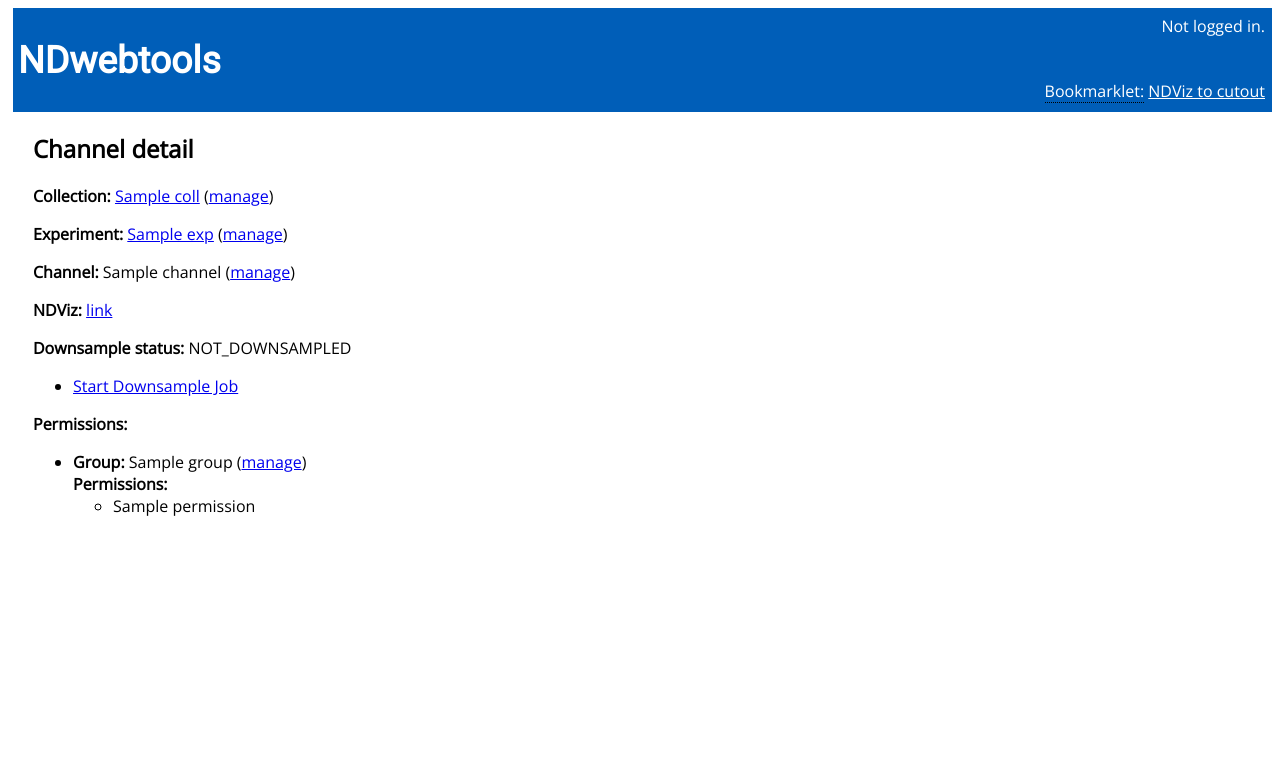
After one commit to neurodata-nomads/ndwebtools, a Django app: template synaptogram/templates/synaptogram/channel_detail.html in a window 1280 px wide. The commit adds this page. Shown: the top 757 px of the page. Run offline with Django 3.2, Linux system fonts and the light colour scheme; the template is opened without the code that fills it: most values are stand-ins (such as "Sample title", 1, 10 or a date in 2020); parts of the project's set-up code (start-up, migrations or seed data) failed here and were passed over.

Commit message:
added a channel detail
using requests.Session
cutout also is more of the experiment detail page now

```diff
--- a/mysite/settings.py
+++ b/mysite/settings.py
@@ -61,6 +61,8 @@ MIDDLEWARE = [
     'django.contrib.messages.middleware.MessageMiddleware',
     'django.middleware.clickjacking.XFrameOptionsMiddleware',
 ]
+
+SESSION_SERIALIZER = 'django.contrib.sessions.serializers.PickleSerializer'
 
 ROOT_URLCONF = 'mysite.urls'
 
--- /dev/null
+++ b/synaptogram/templates/synaptogram/channel_detail.html
@@ -0,0 +1,43 @@
+{% extends 'synaptogram/base.html' %}
+{% block content %}
+
+
+<h2>Channel detail</h2>
+
+{% include 'synaptogram/coll_link.html' %}
+{% include 'synaptogram/exp_link.html' %}
+{% include 'synaptogram/channel_link.html' %}
+
+<p><span class="bold">NDViz:</span>
+    <a href="{{ ndviz_url }}" target="_blank">link</a>
+</p>
+
+
+<p><span class="bold">Downsample status:</span>
+    {{ channel_props.downsample_status }}
+    <ul>
+    {% if channel_props.downsample_status == 'NOT_DOWNSAMPLED' %}
+        <li><a href="{% url 'synaptogram:start_downsample' coll exp channel %}">Start Downsample Job</a></li>
+    {% elif channel_props.downsample_status == 'IN_PROGRESS' %}
+        <li><a href="{% url 'synaptogram:stop_downsample' coll exp channel %}">Stop Downsample Job</a></li>
+    {% endif %}
+    </ul>
+</p>
+
+<p><span class="bold">Permissions:</span>
+<ul>
+    {% for p in permissions %}
+        <li>
+            <span class="bold">Group:</span> {{p.group}} (<a href="https://api.boss.neurodata.io/v1/mgmt/group/{{p.group}}" target="_blank">manage</a>)<br>
+            <span class="bold">Permissions:</span>
+            <ul>
+            {% for p_g in p.permissions %}
+                <li>{{p_g}}</li>
+            {% endfor %}
+            </ul>
+        </li>
+    {% endfor %}
+</ul>
+</p>
+
+{% endblock %}
--- /dev/null
+++ b/synaptogram/templates/synaptogram/channel_link.html
@@ -0,0 +1,4 @@
+<p><span class="bold">Channel:</span>
+<!-- https://api.boss.neurodata.io/v1/mgmt/resources/collman/collman14v2/bIIItubulin -->
+{{ channel }} (<a href="https://api.boss.neurodata.io/v1/mgmt/resources/{{coll}}/{{exp}}/{{channel}}" target="blank">manage</a>)
+</p>
--- a/synaptogram/templates/synaptogram/coll_link.html
+++ b/synaptogram/templates/synaptogram/coll_link.html
@@ -1,4 +1,5 @@
 <p><span class="bold">Collection:</span>
 <!-- https://api.boss.neurodata.io/v1/mgmt/resources/collman -->
-{{ coll }} (<a href="https://api.boss.neurodata.io/v1/mgmt/resources/{{coll}}" target="blank">manage</a>)
+<a href="{% url 'synaptogram:exp_list' coll %}">{{ coll }}</a>
+(<a href="https://api.boss.neurodata.io/v1/mgmt/resources/{{coll}}" target="blank">manage</a>)
 </p>
--- /dev/null
+++ b/synaptogram/templates/synaptogram/exp_link.html
@@ -0,0 +1,5 @@
+<p><span class="bold">Experiment:</span>
+<!-- https://api.boss.neurodata.io/v1/mgmt/resources/collman/collman14v2 -->
+<a href="{% url 'synaptogram:cutout' coll exp %}">{{ exp }}</a>
+(<a href="https://api.boss.neurodata.io/v1/mgmt/resources/{{coll}}/{{exp}}" target="blank">manage</a>)
+</p>
--- a/synaptogram/urls.py
+++ b/synaptogram/urls.py
@@ -20,8 +20,10 @@ urlpatterns = [
     url(r'^zip_tiff_stacks/(?P<coll>[-\w]+)/(?P<exp>[-\w]+)/(?P<x>[-\w:]+)/(?P<y>[-\w:]+)/(?P<z>[-\w:]+)/(?P<channels>[-\w,]+)/$',
         views.zip_tiff_stacks, name='zip_tiff_stacks'),
     url(r'^sgram_from_ndviz/$', views.sgram_from_ndviz, name='sgram_from_ndviz'),
-    url(r'^downsample/(?P<coll>[-\w]+)/(?P<exp>[-\w]+)/(?P<channel>[-\w]+)/$',
-        views.downsample, name='downsample'),
-    url(r'^downsample_del/(?P<coll>[-\w]+)/(?P<exp>[-\w]+)/(?P<channel>[-\w]+)/$',
-        views.downsample_del, name='downsample_del'),
+    url(r'^start_downsample/(?P<coll>[-\w]+)/(?P<exp>[-\w]+)/(?P<channel>[-\w]+)/$',
+        views.start_downsample, name='start_downsample'),
+    url(r'^stop_downsample/(?P<coll>[-\w]+)/(?P<exp>[-\w]+)/(?P<channel>[-\w]+)/$',
+        views.stop_downsample, name='stop_downsample'),
+    url(r'^channel_detail/(?P<coll>[-\w]+)/(?P<exp>[-\w]+)/(?P<channel>[-\w]+)/$',
+        views.channel_detail, name='channel_detail'),
 ]
```
Also changed, not shown: synaptogram/templates/synaptogram/cutout.html (+11 -7 lines), synaptogram/views.py (+52 -15 lines).
